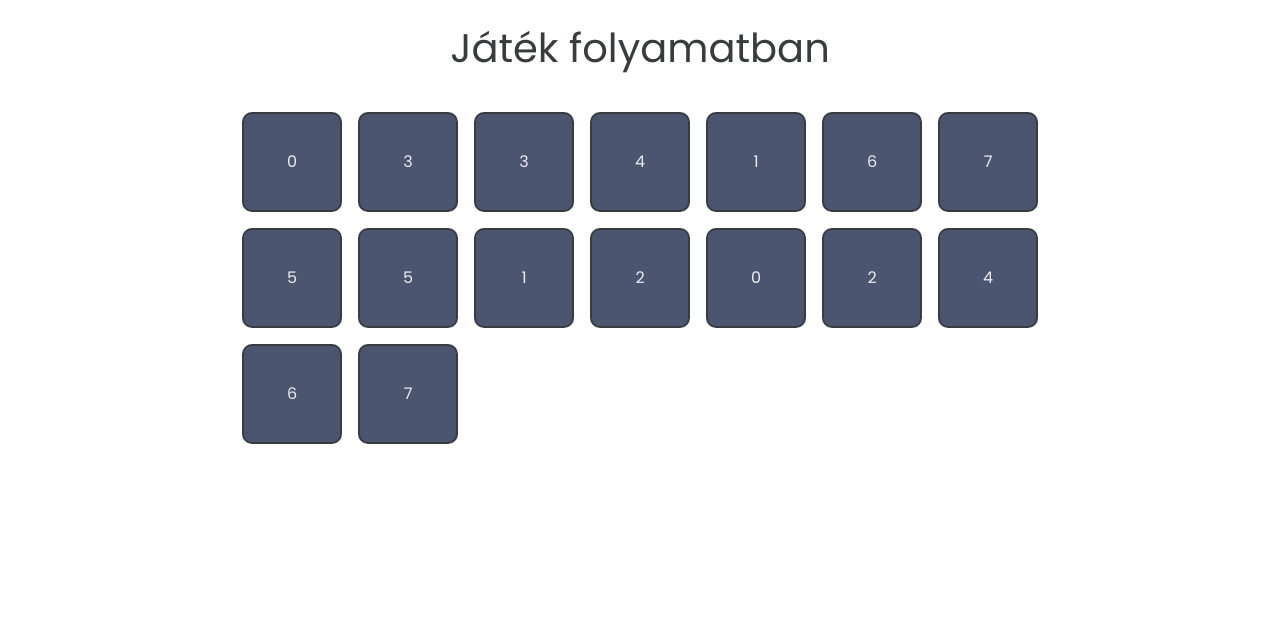
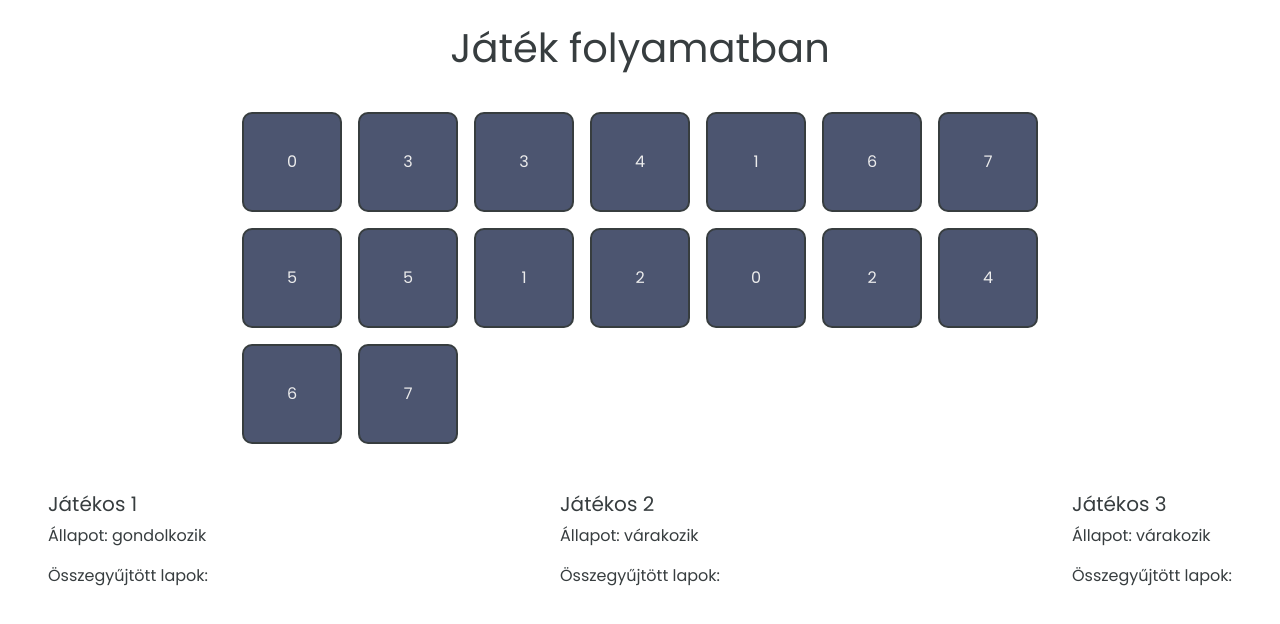
Before and after one commit to szandil/szofttech-xstate, a React (Create React App) app in the folder memory-game/: page / in a window 1280 px wide. Both pictures are taken after a click on the button "START GAME". Shown: the top 624 px of the page. Built offline with nearby package versions, Linux system fonts and the light colour scheme.

Commit message:
players basics

```diff
--- a/memory-game/src/App.css
+++ b/memory-game/src/App.css
@@ -13,3 +13,8 @@
     margin-top: 2rem;
     width: 70vw;
 }
+
+.players-div {
+    display: flex;
+    justify-content: space-between;
+}
--- a/memory-game/src/App.tsx
+++ b/memory-game/src/App.tsx
@@ -4,26 +4,11 @@ import { useSelector } from '@xstate/react';
 import { Card } from './components/card/card';
 import { GlobalGameContext } from './gameContext';
 import { CardActorRefType } from './game/cardTypes';
-
-/*
-
-MEMÓRIA JÁTÉK
-- játék state machine-je
-- adatok tárolása külön, a játék levezetésére metódusok
-- vizualizáció
-
-ÖTLETEK
-- lehet, hogy a játékosok állapotait is külön kéne kezelni? (Player állapotgép)
-  --> játékosok számának választásakor a Memory Game állapotgépben létrejön (spawn)
-  --> listában kell tárolni a játékosokat a contextben (és hogy hanyadik játokos jön)
-    --> ha a spawn-nál meg van adva név, akkor a send-ben ez megadható pl. send({ type: 'SUBMIT' }, { to: 'form' })
-- kártyák megoldása? --> a játékosokhoz hasonlóan?
-- kezelni kell azt is, hogy hány db van felfordítva, melyik játékosnál, melyik kártyák vannak --> ezt tudja egy állapotgép?
-
-- context megadása teljesen kívülről? talán createModel vagy withContext vagy react context
-*/
+import { PlayerActorType } from './player/playerTypes';
+import { Player } from './components/player/player';
 
 const selectCards = (state: any): CardActorRefType[] => state.context.cards;
+const selectPlayers = (state: any): PlayerActorType[] => state.context.players;
 
 const waitingForGameSelector = (state: any) =>
     state.matches('waiting for game');
@@ -37,10 +22,13 @@ const App = () => {
     const { send } = gameService;
 
     const cards = useSelector(gameService, selectCards);
+    const players = useSelector(gameService, selectPlayers);
 
     const isWaitingForGame = useSelector(gameService, waitingForGameSelector);
     const isGameInProgress = useSelector(gameService, gameInProgressSelector);
     const isGameOver = useSelector(gameService, gameOverSelector);
+
+    console.log(gameService.children);
 
     const waiting = (
         <>
@@ -72,12 +60,19 @@ const App = () => {
         </>
     );
 
+
+
     return (
-        <div className='container-fluid pt-4 main'>
-            {isWaitingForGame && waiting}
-            {isGameInProgress && inProgress}
-            {isGameOver && gameOver}
-        </div>
+        <>
+            <div className='container-fluid pt-4 main'>
+                {isWaitingForGame && waiting}
+                {isGameInProgress && inProgress}
+                {isGameOver && gameOver}
+            </div>
+            <div className='m-5 players-div'>
+                {players.map(player => <Player key={player.id} playerActor={player} />)}
+            </div>
+        </>
     );
 };
 
--- /dev/null
+++ b/memory-game/src/components/player/player.tsx
@@ -0,0 +1,28 @@
+import { useActor } from '@xstate/react';
+import { PlayerActorType } from '../../player/playerTypes';
+
+interface PlayerProps {
+    playerActor: PlayerActorType;
+}
+
+export const Player = ({ playerActor }: PlayerProps) => {
+    const [state, send] = useActor(playerActor);
+    const { id, collectedPairs } = state.context;
+
+    let playerState = 'ismeretlen';
+    if (state.value === 'waiting') {
+        playerState = 'várakozik';
+    } else if (state.value === 'thinking') {
+        playerState = 'gondolkozik';
+    }
+
+
+    return (
+        <div>
+            <h5>Játékos {id + 1}</h5>
+            <p>Állapot: {playerState}</p>
+            <p>Összegyűjtött lapok: </p>
+            {collectedPairs.map(pair => <p>{pair.getSnapshot()?.context.id}</p>)}
+        </div>
+    );
+};
--- a/memory-game/src/game/cardMachine.ts
+++ b/memory-game/src/game/cardMachine.ts
@@ -43,7 +43,7 @@ export const createCardMachine = ({
                     },
                 },
                 collected: {
-                    entry: sendParent('CARD_FLIPPED'),
+                    entry: sendParent('CARD_COLLECTED'),
                     type: 'final',
                 },
             },
--- a/memory-game/src/game/gameMachine.ts
+++ b/memory-game/src/game/gameMachine.ts
@@ -30,7 +30,7 @@ export const gameMachine = createMachine<GameContext, GameEvent, GameTypestate>(
         },
       },
       'game in progress': {
-        entry: 'initGame',
+        entry: ['initGame', 'setFirstPlayer'],
         initial: 'no cards flipped',
         states: {
           'no cards flipped': {
@@ -84,7 +84,7 @@ export const gameMachine = createMachine<GameContext, GameEvent, GameTypestate>(
           },
           'wait': {
             on: {
-              CARD_FLIPPED: {
+              CARD_COLLECTED: {
                 target: 'evaluate game over',
               },
             },
@@ -93,10 +93,11 @@ export const gameMachine = createMachine<GameContext, GameEvent, GameTypestate>(
             exit: assign({ flippedCards: (context, _) => [] }),
             always: [
               { target: '#Memory game.game over', cond: 'allCardsCollected' },
+              // { target: 'waiting for player swap', actions: 'swapPlayers' },
               { target: 'no cards flipped' },   // TODO target: player swap, action: -||-
             ],
           },
-          'waitin for player swap': {
+          'waiting for player swap': {
             // TODO swap players --> a player akkor jelez, ha arra vált, hogy ő jön
             // TODO target: no cards flipped
           }
@@ -137,6 +138,7 @@ export const gameMachine = createMachine<GameContext, GameEvent, GameTypestate>(
           return [..._players.map((player) => spawn(player) as PlayerActorType)];
         }
       }),
+      setFirstPlayer: send('TAKE_TURN', {to: (context) => context.players[0]}),
       respondFlip: respond('FLIP'),
       addCardToFlipped: assign({
         flippedCards: (context, event) => {
--- a/memory-game/src/player/playerMachine.ts
+++ b/memory-game/src/player/playerMachine.ts
@@ -1,4 +1,5 @@
 import { createMachine } from 'xstate';
+import { sendParent } from 'xstate/lib/actions';
 import { PlayerContext, PlayerEvent, PlayerTypestate } from './playerTypes';
 
 export const createPlayerMachine = ({ id }: { id: number }) =>
@@ -9,9 +10,25 @@ export const createPlayerMachine = ({ id }: { id: number }) =>
       collectedPairs: [],
     },
     states: {
-      waiting: {},
-      thinking: {},
+      'waiting': {
+        on: {
+          TAKE_TURN: {
+            target: 'thinking'
+          }
+        }
+      },
+      'thinking': {
+        entry: 'sendStartThinking',
+        on: {
+          FINISH_TURN: {
+          }
+        }
+      },
       'one card chosen': {},
       'two cards chosen': {},
     },
+  }, {
+    actions: {
+      sendStartThinking: sendParent('TURN_START')
+    }
   });
```
Also changed, not shown: memory-game/src/game/gameTypes.ts (+2 -5 lines), memory-game/src/player/playerTypes.ts (+7 -9 lines), memory-game/src/components/player/player.module.css (added).
